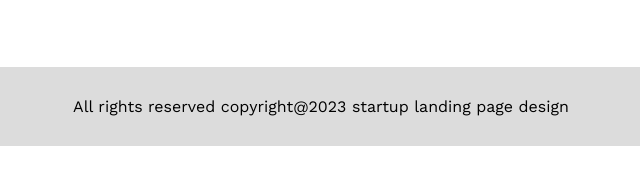
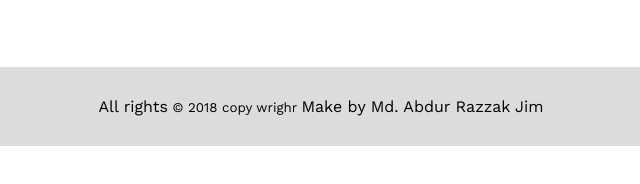
Before and after one commit to Afran1984/Architecs-G3, a plain HTML site: page index.html in a window 1280 px wide. Shown: the part 1988-2172 px from the top of the page, 319-959 px from the left. Drawn offline with nearby package versions, Linux system fonts and the light colour scheme.

Commit message:
2nd nameadd

```diff
--- a/index.html
+++ b/index.html
@@ -101,7 +101,8 @@
     </main>
     <!-- footer -->
     <footer>
-        <p class="footers">All rights reserved copyright@2023 startup landing page design</p>
+        <p class="footers">All rights<small> &copy; 2018 copy wrighr
+        </small>Make by Md. Abdur Razzak Jim</p>
     </footer>
 </body>
 </html>
```
